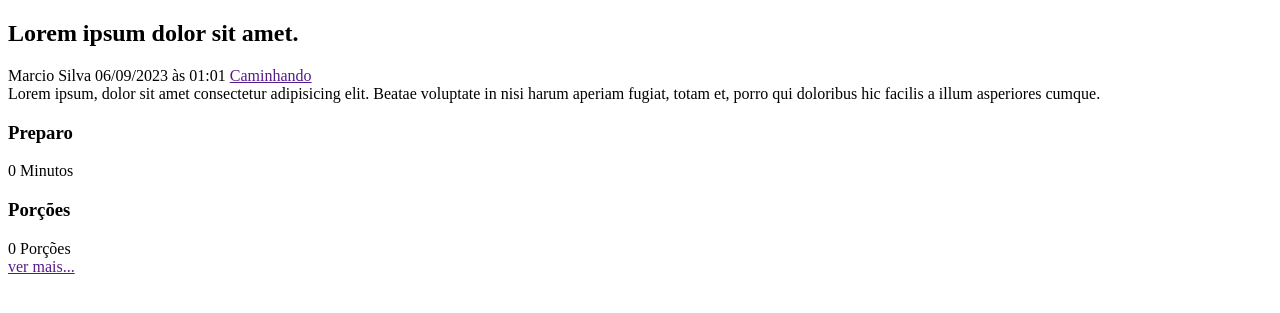
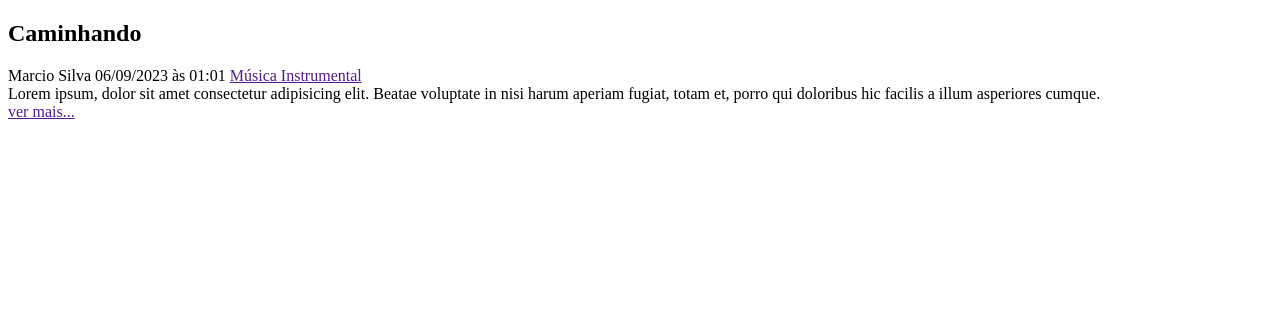
Before and after one commit to msdrum/repositorio-de-partituras, a Django app: template repository/templates/repository/partials/card.html in a window 1280 px wide. Shown: the part 26-339 px from the top of the page. Run offline with Django 4.2, Linux system fonts and the light colour scheme; the template is opened without the code that fills it, so the values that code supplies are empty; some libraries are stand-ins or nearby versions.

Commit message:
card structure and footer done

```diff
--- a/repository/templates/repository/pages/home.html
+++ b/repository/templates/repository/pages/home.html
@@ -5,6 +5,8 @@
     {% include 'repository/partials/search.html'%}
     <main class="main-content-container">
         <div class="main-content main-content-list container">
+            {% include 'repository/partials/card.html'%}
+            {% include 'repository/partials/card.html'%}
             {% include 'repository/partials/card.html'%}
         </div>
     </main>
--- a/repository/templates/repository/partials/card.html
+++ b/repository/templates/repository/partials/card.html
@@ -4,7 +4,7 @@
         <img src="https://via.placeholder.com/1280x720.png/269fe6" alt="Temporário">
     </div>
     <div class="sheet-title-container">
-        <h2 class="sheet-title">Lorem ipsum dolor sit amet.</h2>
+        <h2 class="sheet-title">Caminhando</h2>
     </div>
 
     <div class="sheet-author">
@@ -19,7 +19,7 @@
         <span class="sheet-author-item">
             <a href="">
                 <i class="fas fa-music music-logo-icon"></i>
-                <span>Caminhando</span>
+                <span>Música Instrumental</span>
             </a>
         </span>
     </div>
@@ -28,7 +28,7 @@
         fugiat, totam et, porro qui doloribus hic facilis a illum asperiores cumque.
     </div>
 
-    <div class="sheet-meta-container">
+    {% comment %} <div class="sheet-meta-container">
         <div class="sheet-meta sheet-preparation">
             <h3 class="sheet-meta-title"><i class="fas fa-stopwatch"></i> Preparo</h3>
             <div class="sheet-meta-text">
@@ -41,7 +41,7 @@
                 0 Porções
             </div>
         </div>
-    </div>
+    </div> {% endcomment %}
 
     <footer class="sheet-footer">
         <a class="sheet-read-more button button-dark button-full-width" href="">
--- a/repository/templates/repository/partials/head.html
+++ b/repository/templates/repository/partials/head.html
@@ -185,6 +185,8 @@
             box-shadow: -5px 5px 10px rgba(0, 0, 0, .2);
             transition: all 300ms ease-in-out;
             transform: scale(1);
+            border-radius: .8rem;
+            overflow: hidden;
         }
 
         .sheet img {
@@ -237,7 +239,7 @@
             background: var(--color-gray-1);
         }
 
-        .sheet-meta {
+        /* .sheet-meta {
             display: flex;
             flex-flow: column nowrap;
             flex-shrink: 1;
@@ -247,7 +249,7 @@
 
         .sheet-meta-title {
             font-size: 1.6rem;
-        }
+        } */
 
         .sheet-footer a {
             background: var(--color-primary-dark);
```
